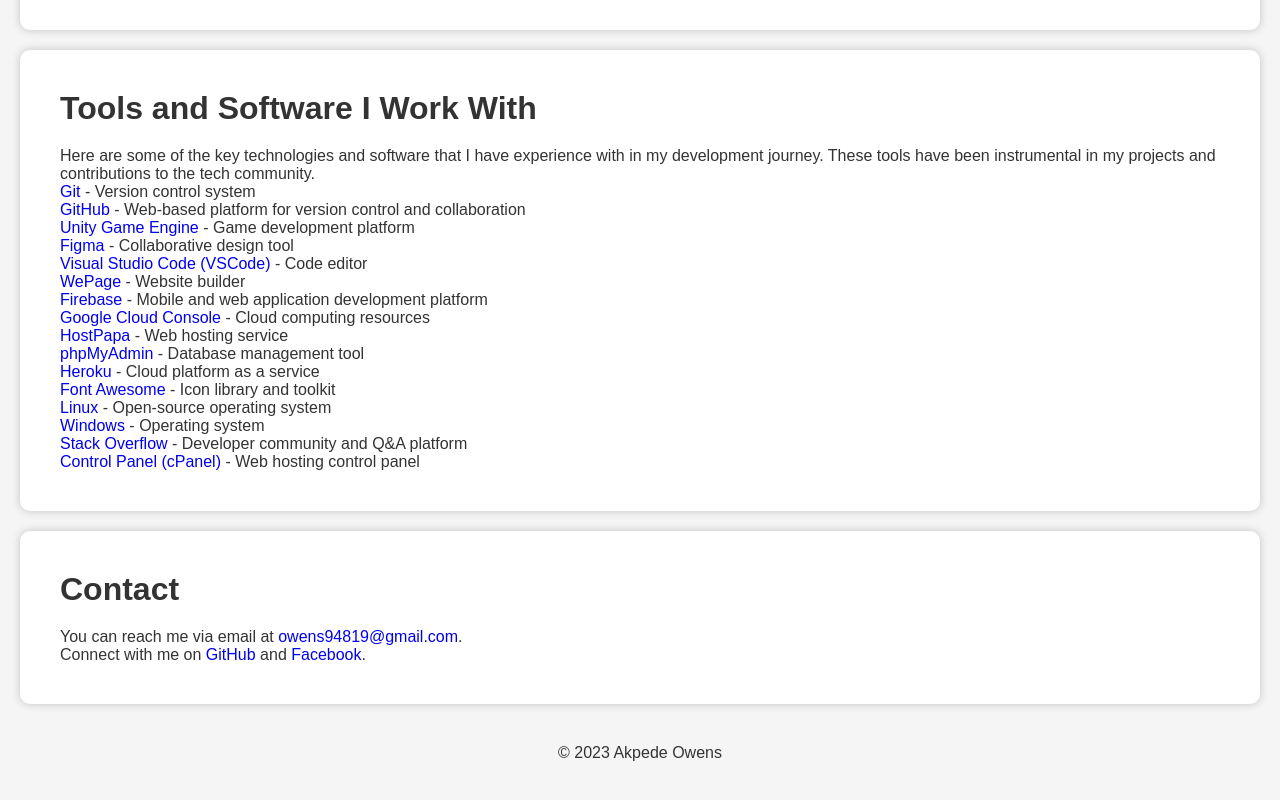
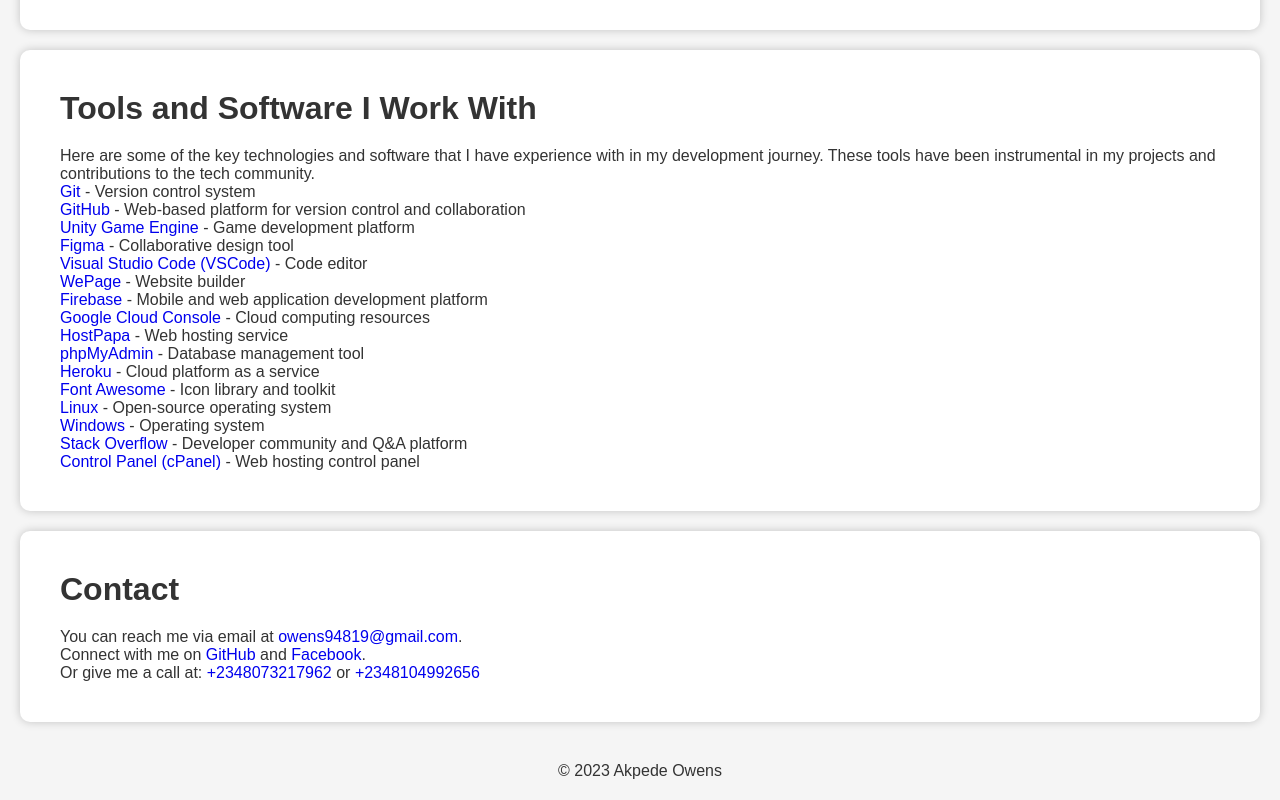
Before and after one commit to Owens94819/owens94819.github.io, a plain HTML site: page index.html in a window 1280 px wide. Shown: the part 1754-2554 px from the top of the page. Drawn offline with Linux system fonts and the light colour scheme; files whose address does not match are found by name; a web font is replaced by a local one.

Commit message:
updated portfolio

```diff
--- a/index.html
+++ b/index.html
@@ -13,6 +13,7 @@
 </head>
 
 <body>
+
     <!-- Header Section -->
     <header>
         <!-- <img src="https://avatars.githubusercontent.com/u/65927654?v=4" alt="my profile" width="150" height="150"> -->
@@ -159,6 +160,8 @@
         <p>You can reach me via email at <a href="mailto:owens94819@gmail.com">owens94819@gmail.com</a>.</p>
         <p>Connect with me on <a href="https://github.com/Owens94819">GitHub</a> and <a
                 href="https://facebook.com/owens94819.me">Facebook</a>.</p>
+        <p>Or give me a call at: <a href="tel:+2348073217962">+2348073217962</a> or <a
+                href="tel:+2348104992656">+2348104992656</a></p>
     </section>
 
     <!-- Footer Section -->
```
